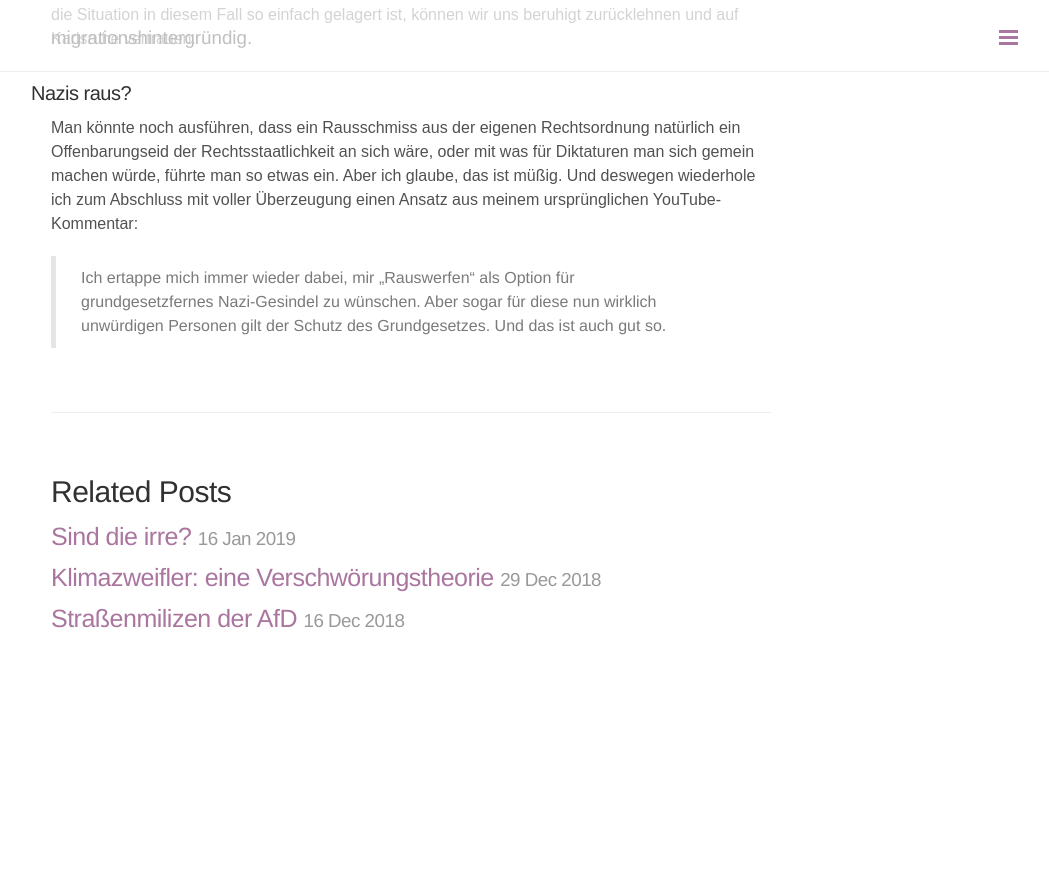
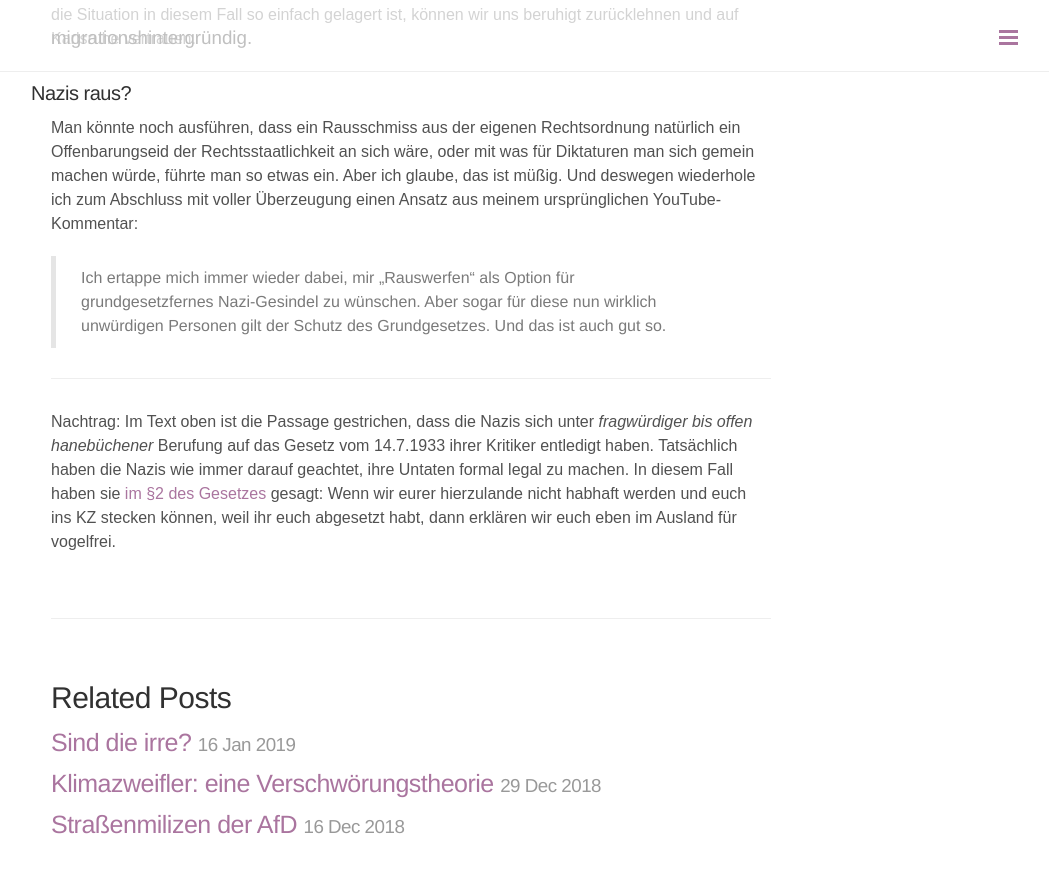
Before and after one commit to turkishmaid/turkishmaid.github.io, a Jekyll site: the page built from _posts/2019-02-02-ausbuergern.md, in a window 1280 px wide and 900 px high, scrolled down 2889 px. Shown: the top 873 px of the window, without its empty margins (229-1278 px from the left). Built offline with Jekyll 4.4.1, drawn with Linux system fonts in a browser that asks for light colours; comment, search, counter and statistics services are not loaded; before the commit the page ends 3583 px from its top, so only the background shows below that; some of the changed lines change nothing that is shown; some of the changed text lies outside the part shown.

Commit message:
Fix §2.

```diff
--- a/_posts/2019-02-02-ausbuergern.md
+++ b/_posts/2019-02-02-ausbuergern.md
@@ -48,7 +48,7 @@
 
 > Einbürgerungen, die in der Zeit zwischen dem 9. November 1918 und dem 30. Januar 1933 vorgenommen worden sind, [...] widerrufen werden [können], falls die Einbürgerung nicht als erwünscht anzusehen ist. Durch den Widerruf verlieren außer dem Eingebürgerten selbst auch diejenigen Personen die deutsche Staatsangehörigkeit, die sie ohne die Einbürgerung nicht erworben hätten.
 
-Der Sinn des Gesetzes war [nach damaliger Lehrbuchmeinung](http://universaar.uni-saarland.de/journals/index.php/tg/article/viewArticle/471/510#fuss11), _„aus dem deutschen Volkskörper einen unerfreulichen Neuzuwachs wieder zu beseitigen.“_ Unter fragwürdiger bis offen hanebüchener Berufung darauf haben sich die Nazis dann [der kritischen Elite in Deutschland entledigt](https://de.wikipedia.org/wiki/Erste_Ausb%C3%BCrgerungsliste_des_Deutschen_Reichs_von_1933) und bis Kriegsende über 39.000 Deutsche ausgebürgert. ["Volksverräter aus dem Volkskörper ausmerzen"](https://www.baden18-45.de/filter/1933-08-25-aus-dem-volkskoerper-ausgemerzt-die-erste-ausbuergerungsliste-erscheint/) hieß das damals und man rief offen zur Ermordung der als "vogelfrei" Erklärten auf.
+Der Sinn des Gesetzes war [nach damaliger Lehrbuchmeinung](http://universaar.uni-saarland.de/journals/index.php/tg/article/viewArticle/471/510#fuss11), _„aus dem deutschen Volkskörper einen unerfreulichen Neuzuwachs wieder zu beseitigen.“_ Unter <strike>fragwürdiger bis offen hanebüchener</strike> Berufung darauf haben sich die Nazis dann [der kritischen Elite in Deutschland entledigt](https://de.wikipedia.org/wiki/Erste_Ausb%C3%BCrgerungsliste_des_Deutschen_Reichs_von_1933) und bis Kriegsende über 39.000 Deutsche ausgebürgert. ["Volksverräter aus dem Volkskörper ausmerzen"](https://www.baden18-45.de/filter/1933-08-25-aus-dem-volkskoerper-ausgemerzt-die-erste-ausbuergerungsliste-erscheint/) hieß das damals und man rief offen zur Ermordung der als "vogelfrei" Erklärten auf.
 
 Heute würde sich sicherlich niemand mehr der Formulierung von 1933 bedienen. Allerdings werden die Forderungen nach Ausbürgerung für nicht gebürtige Deutsche –wie auch im vorliegenden Fall– regelmäßig im Umfeld von Überlegungen über "Pass-Deutsche", "Überfremdung" oder "Multi-Kulti" erhoben. Und auch der Terminus "Volksverräter" geistert ja heute wieder durch die sog. "sozialen" Medien. Es ist also nicht nur verschämt, sondern völlig offen und in einschlägiger Terminologie davon die Rede, bestimmte Deutsche aufgrund ihrer Herkunft anders zu behandeln, als andere "unerfreuliche" Gestalten mit "deutscherer" Herkunft.
 
@@ -70,3 +70,6 @@
 Man könnte noch ausführen, dass ein Rausschmiss aus der eigenen Rechtsordnung natürlich ein Offenbarungseid der Rechtsstaatlichkeit an sich wäre, oder mit was für Diktaturen man sich gemein machen würde, führte man so etwas ein. Aber ich glaube, das ist müßig. Und deswegen wiederhole ich zum Abschluss mit voller Überzeugung einen Ansatz aus meinem ursprünglichen YouTube-Kommentar:
 
 > Ich ertappe mich immer wieder dabei, mir „Rauswerfen“ als Option für grundgesetzfernes Nazi-Gesindel zu wünschen. Aber sogar für diese nun wirklich unwürdigen Personen gilt der Schutz des Grundgesetzes. Und das ist auch gut so.
+
+---
+Nachtrag: Im Text oben ist die Passage gestrichen, dass die Nazis sich unter _fragwürdiger bis offen hanebüchener_ Berufung auf das Gesetz vom 14.7.1933 ihrer Kritiker entledigt haben. Tatsächlich haben die Nazis wie immer darauf geachtet, ihre Untaten formal legal zu machen. In diesem Fall haben sie [im §2 des Gesetzes](http://www.documentarchiv.de/ns/1933/deutsche-staatsangehoerigkeit_ges.html) gesagt: Wenn wir eurer hierzulande nicht habhaft werden und euch ins KZ stecken können, weil ihr euch abgesetzt habt, dann erklären wir euch eben im Ausland für vogelfrei.
```
